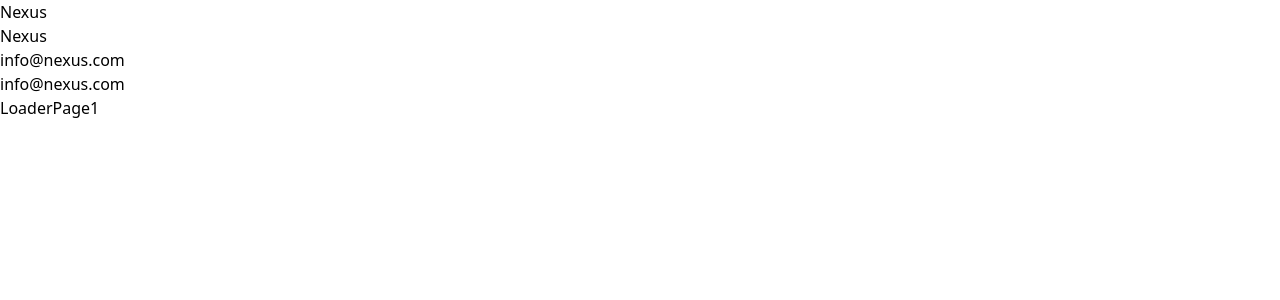
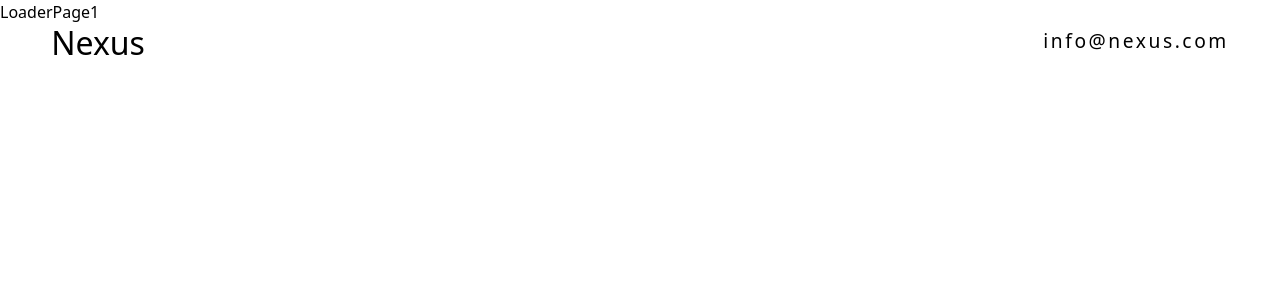
Before and after one commit to parth3083/Nexus, a React (Vite) app in the folder client/: page / in a window 1280 px wide. Shown: the top 300 px of the page. Built offline with nearby package versions, Linux system fonts and the light colour scheme.

Commit message:
"Updated the Navbar"

```diff
--- a/client/src/components/Navbar/Navbar.jsx
+++ b/client/src/components/Navbar/Navbar.jsx
@@ -1,8 +1,10 @@
 import React from 'react'
 import { Link } from 'react-router-dom'
+import '../Navbar/navbar.scss'
 function Navbar() {
   return (
-    <nav>
+      <div className='main'>
+              <nav>
     <Link to='/home'>
     <div id="nav-left">
         <h1>Nexus</h1>
@@ -13,6 +15,7 @@ function Navbar() {
         <h3>info@nexus.com</h3>
     </div>
 </nav>
+    </div>
   )
 }
 
--- a/client/src/components/Navbar/navbar.scss
+++ b/client/src/components/Navbar/navbar.scss
@@ -3,6 +3,7 @@
     padding: 0;
     box-sizing: border-box;
 }
+.main{
     nav{
         width: 100%;
         height: 10vh;
@@ -42,3 +43,4 @@ nav{
         }
 
     }
+}
```
Lines whose indentation alone changed are shown as unchanged.
